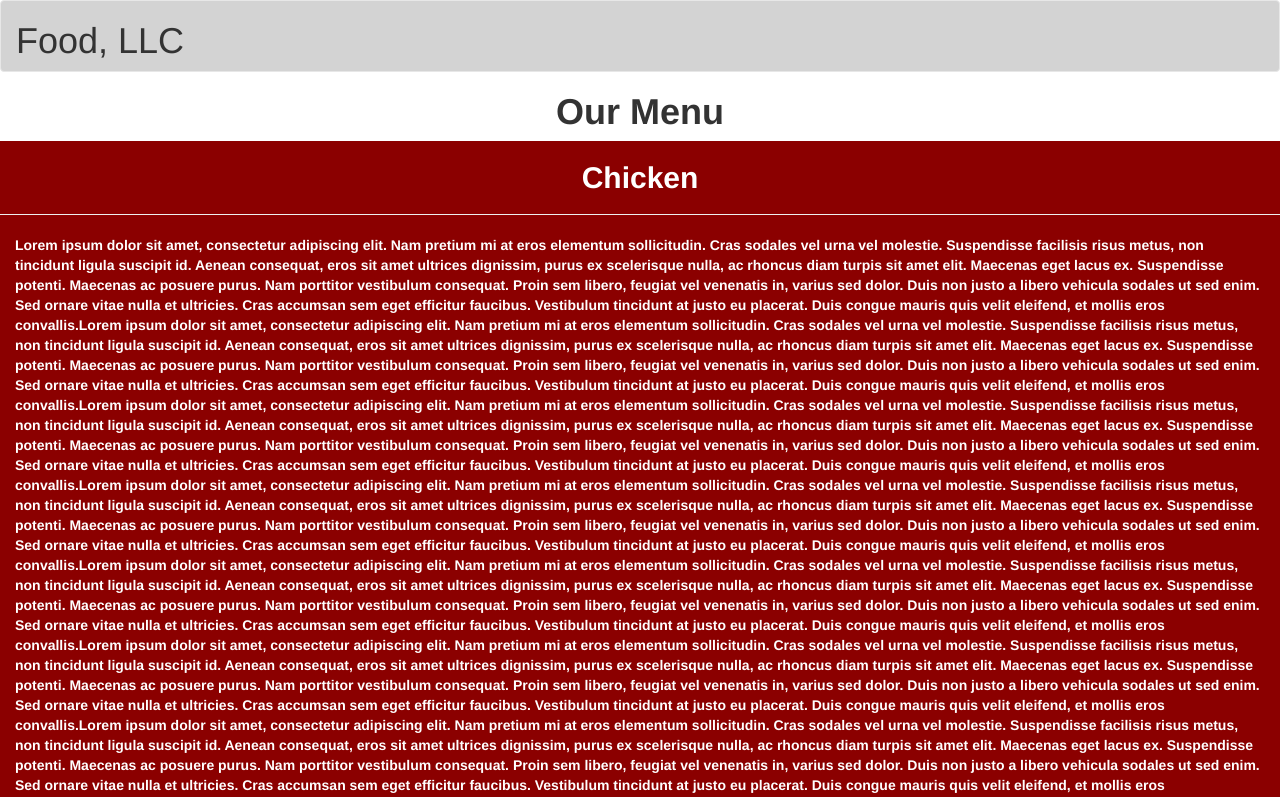
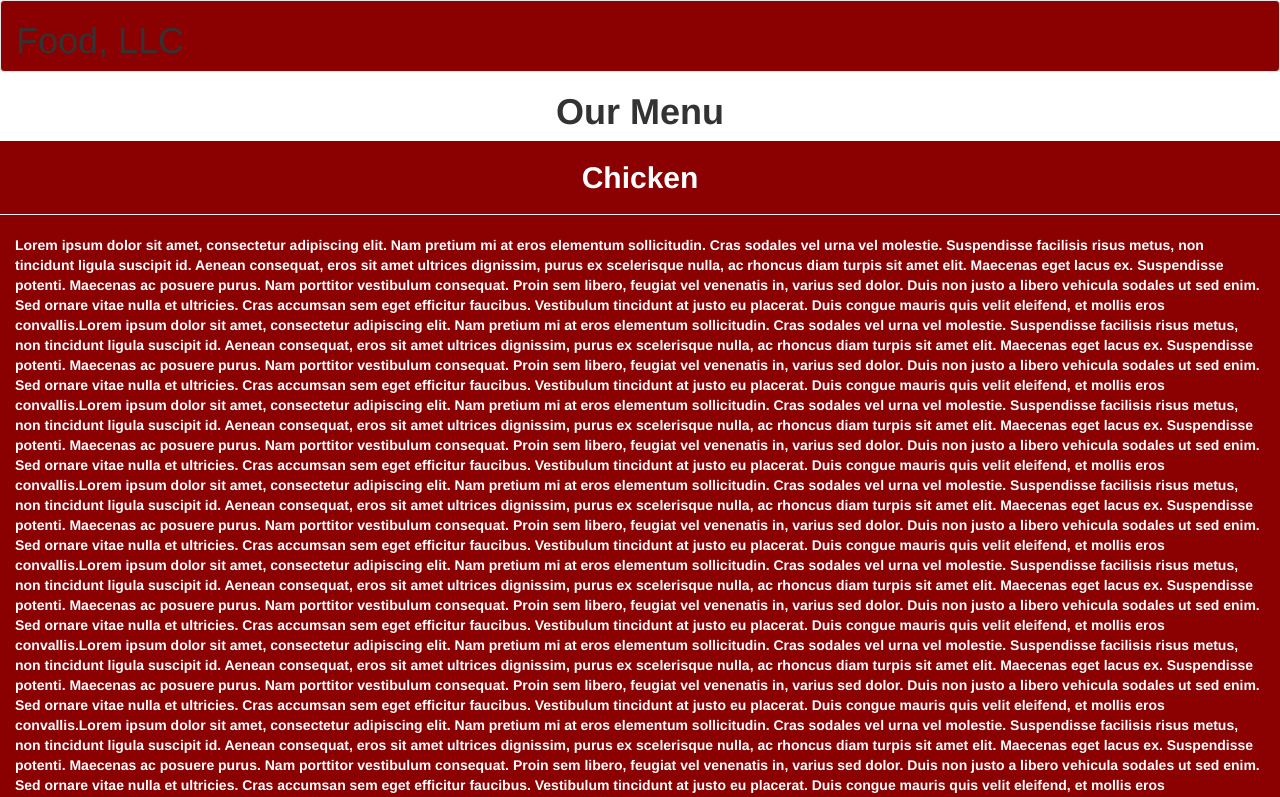
Before and after one commit to n0d0y/congenial-carnival, a plain HTML site: page site/index.html in a window 1280 px wide. Shown: the top 797 px of the page. Drawn offline with Linux system fonts and the light colour scheme; a script that the page names is missing.

Commit message:
module 3

```diff
--- a/site/styles.css
+++ b/site/styles.css
@@ -12,7 +12,7 @@
 }
 
 #header-nav {
-  background-color: lightgrey;
+  background-color: darkred;
 
 }
 p {
```
